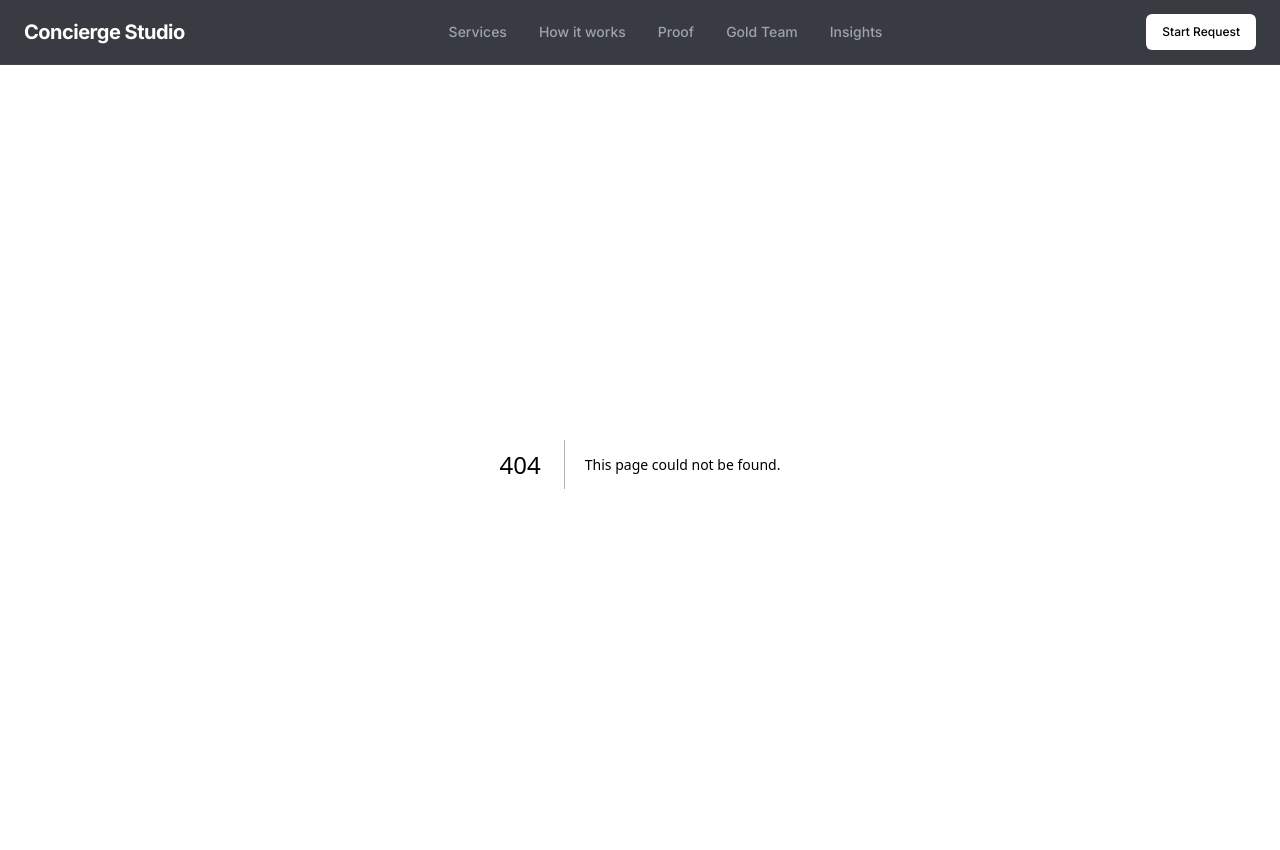
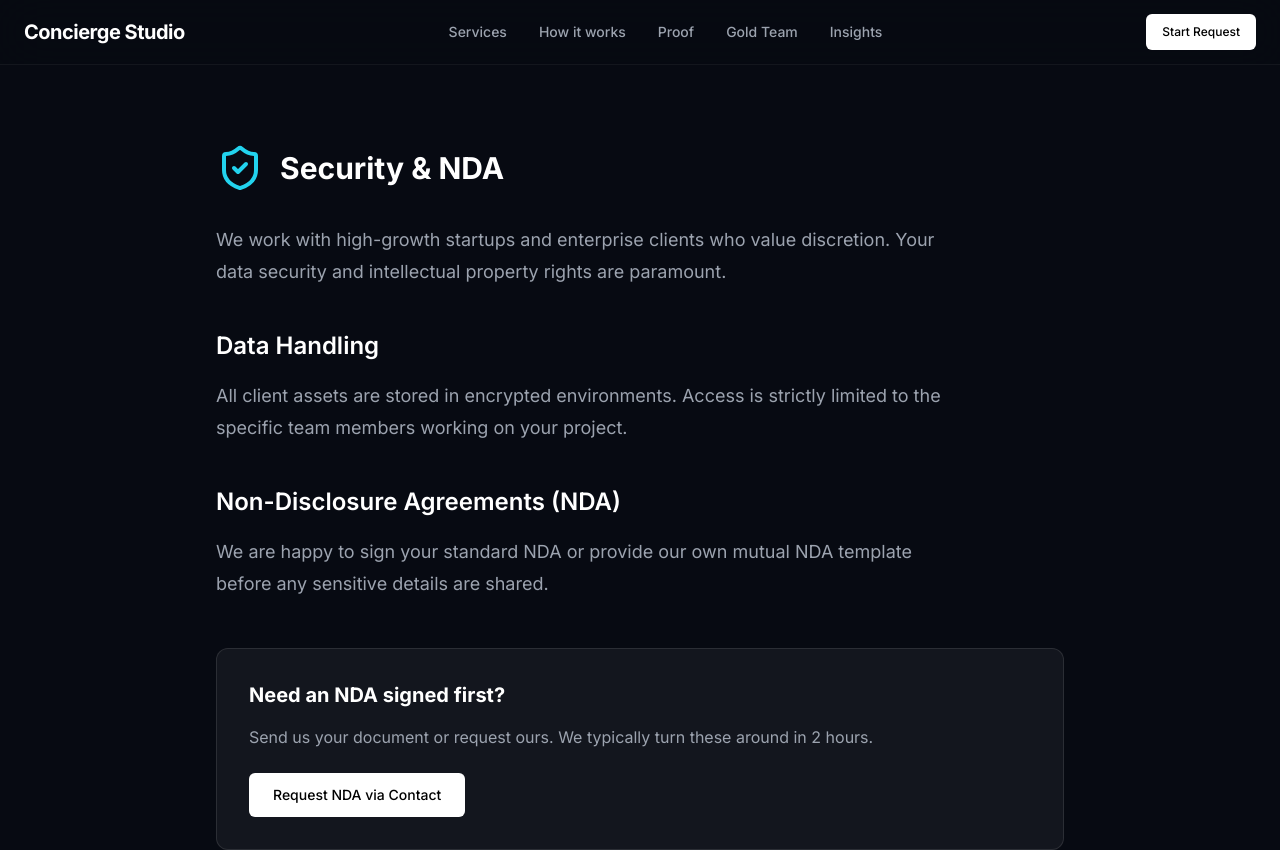
Before and after one commit to ARC-ARK/concierge-studio, a Next.js app: page /security in a window 1280 px wide. Before the commit this address had no page. Shown: the top 850 px of the page. Built offline with nearby package versions, Linux system fonts and the light colour scheme.

Commit message:
Create page.tsx

```diff
--- /dev/null
+++ b/app/(policies)/security/page.tsx
@@ -0,0 +1,35 @@
+import { FadeIn } from "@/components/ui/FadeIn";
+import { Button } from "@/components/ui/Primitives";
+import Link from "next/link";
+import { ShieldCheck } from "lucide-react";
+
+export default function SecurityPage() {
+  return (
+    <div className="container mx-auto px-6 py-20 max-w-4xl">
+      <FadeIn>
+        <div className="flex items-center gap-4 mb-8">
+           <ShieldCheck className="w-12 h-12 text-cyan-400" />
+           <h1 className="text-3xl font-bold text-white">Security & NDA</h1>
+        </div>
+
+        <div className="prose prose-invert prose-lg text-gray-400 mb-12">
+          <p>We work with high-growth startups and enterprise clients who value discretion. Your data security and intellectual property rights are paramount.</p>
+
+          <h3>Data Handling</h3>
+          <p>All client assets are stored in encrypted environments. Access is strictly limited to the specific team members working on your project.</p>
+
+          <h3>Non-Disclosure Agreements (NDA)</h3>
+          <p>We are happy to sign your standard NDA or provide our own mutual NDA template before any sensitive details are shared.</p>
+        </div>
+
+        <div className="bg-white/5 border border-white/10 rounded-xl p-8">
+           <h3 className="text-xl font-bold text-white mb-4">Need an NDA signed first?</h3>
+           <p className="text-gray-400 mb-6">Send us your document or request ours. We typically turn these around in 2 hours.</p>
+           <Link href="/contact">
+              <Button>Request NDA via Contact</Button>
+           </Link>
+        </div>
+      </FadeIn>
+    </div>
+  );
+}
```
